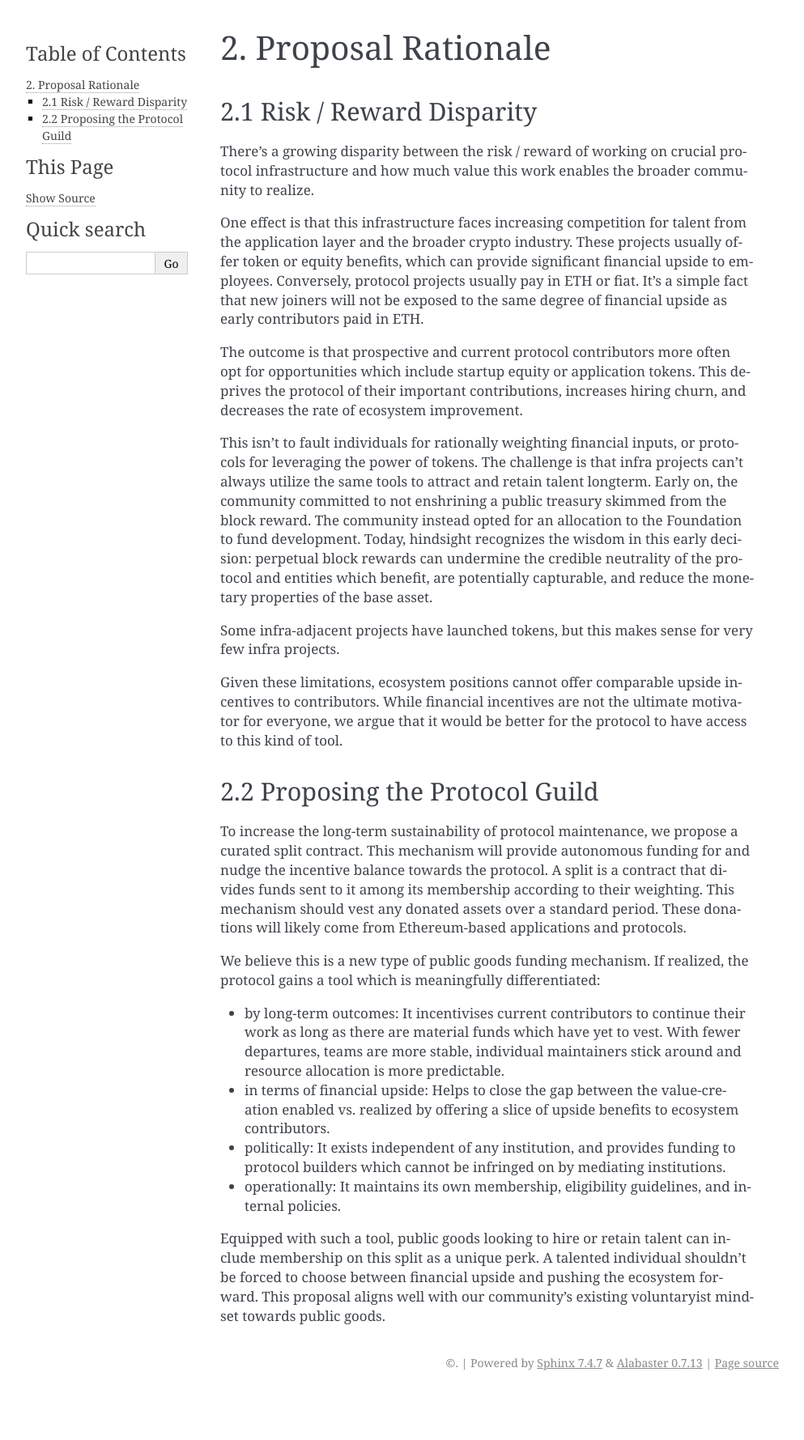
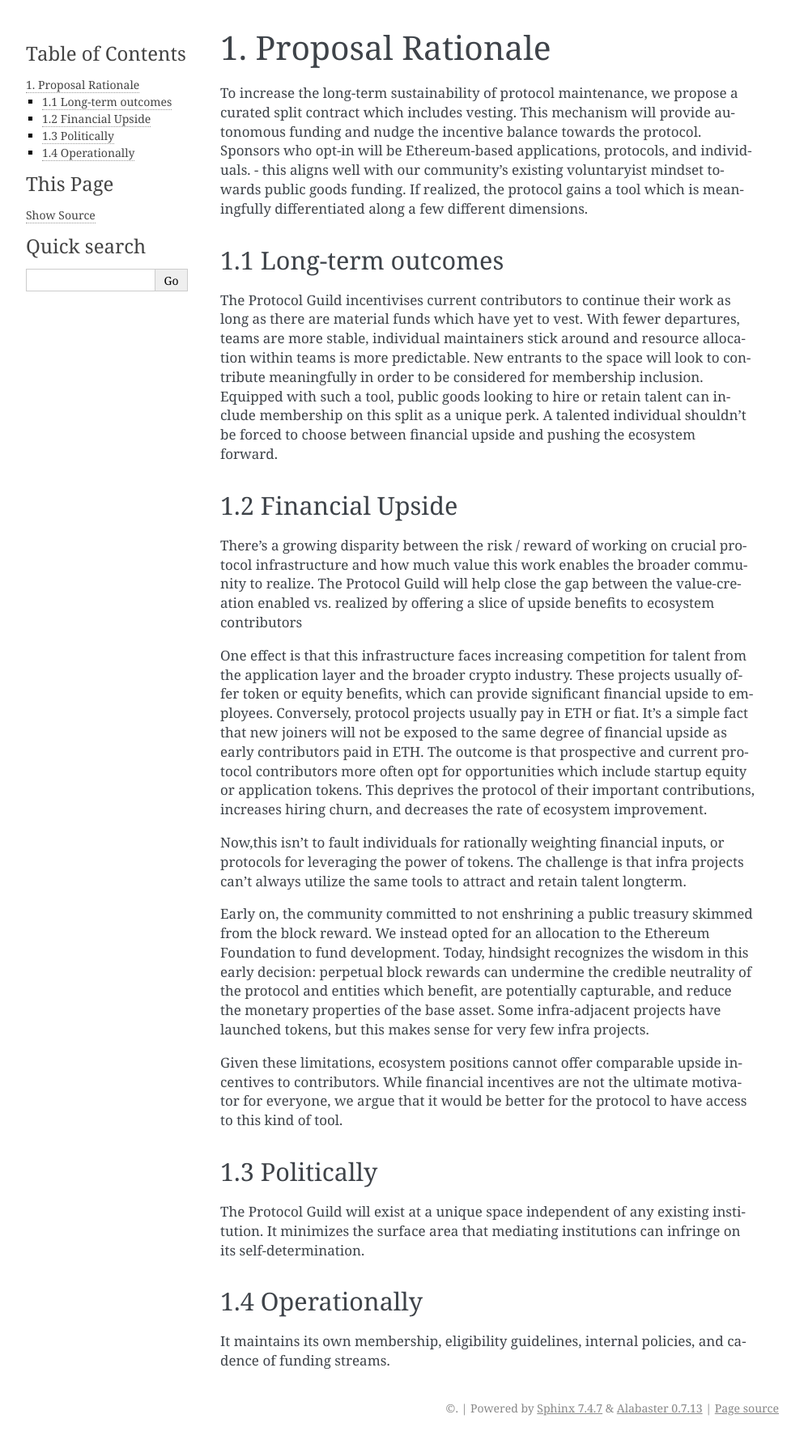
Before and after one commit to protocolguild/documentation, a Sphinx documentation site: the page built from docs/2-proposal-rationale.md, in a window 1280 px wide. Shown: the whole page at 81% size, without its empty margins (148-1141 px from the left). Built offline with Sphinx 7.4.7, drawn with Linux system fonts in a browser that asks for light colours; pages that are not in the unit, such as notebooks, are missing from menus; before the commit the page ends 1723 px from its top, so only the background shows below that.

Commit message:
Update 2-proposal-rationale.md

```diff
--- a/docs/2-proposal-rationale.md
+++ b/docs/2-proposal-rationale.md
@@ -1,28 +1,28 @@
-## 2. Proposal Rationale
+## 1. Proposal Rationale
 
-### 2.1 Risk / Reward Disparity
+To increase the long-term sustainability of protocol maintenance, we propose a curated split contract which includes vesting. This mechanism will provide autonomous funding and nudge the incentive balance towards the protocol. Sponsors who opt-in will be Ethereum-based applications, protocols, and individuals. - this aligns well with our community's existing voluntaryist mindset towards public goods funding. If realized, the protocol gains a tool which is meaningfully differentiated along a few different dimensions.
+
+### 1.1 Long-term outcomes
+
+The Protocol Guild incentivises current contributors to continue their work as long as there are material funds which have yet to vest. With fewer departures, teams are more stable, individual maintainers stick around and resource allocation within teams is more predictable. New entrants to the space will look to contribute meaningfully in order to be considered for membership inclusion. Equipped with such a tool, public goods looking to hire or retain talent can include membership on this split as a unique perk. A talented individual shouldn't be forced to choose between financial upside and pushing the ecosystem forward.
+
+### 1.2 Financial Upside
 
 There's a growing disparity between the risk / reward of working on crucial protocol infrastructure and how much value this work enables the broader community to realize.
+The Protocol Guild will help close the gap between the value-creation enabled vs. realized by offering a slice of upside benefits to ecosystem contributors
 
-One effect is that this infrastructure faces increasing competition for talent from the application layer and the broader crypto industry. These projects usually offer token or equity benefits, which can provide significant financial upside to employees. Conversely, protocol projects usually pay in ETH or fiat. It's a simple fact that new joiners will not be exposed to the same degree of financial upside as early contributors paid in ETH.
+One effect is that this infrastructure faces increasing competition for talent from the application layer and the broader crypto industry. These projects usually offer token or equity benefits, which can provide significant financial upside to employees. Conversely, protocol projects usually pay in ETH or fiat. It's a simple fact that new joiners will not be exposed to the same degree of financial upside as early contributors paid in ETH. The outcome is that prospective and current protocol contributors more often opt for opportunities which include startup equity or application tokens. This deprives the protocol of their important contributions, increases hiring churn, and decreases the rate of ecosystem improvement.
 
-The outcome is that prospective and current protocol contributors more often opt for opportunities which include startup equity or application tokens. This deprives the protocol of their important contributions, increases hiring churn, and decreases the rate of ecosystem improvement.
+Now,this isn't to fault individuals for rationally weighting financial inputs, or protocols for leveraging the power of tokens. The challenge is that infra projects can't always utilize the same tools to attract and retain talent longterm.
 
-This isn't to fault individuals for rationally weighting financial inputs, or protocols for leveraging the power of tokens. The challenge is that infra projects can't always utilize the same tools to attract and retain talent longterm. Early on, the community committed to not enshrining a public treasury skimmed from the block reward. The community instead opted for an allocation to the Foundation to fund development. Today, hindsight recognizes the wisdom in this early decision: perpetual block rewards can undermine the credible neutrality of the protocol and entities which benefit, are potentially capturable, and reduce the monetary properties of the base asset.
-
-Some infra-adjacent projects have launched tokens, but this makes sense for very few infra projects.
+Early on, the community committed to not enshrining a public treasury skimmed from the block reward. We instead opted for an allocation to the Ethereum Foundation to fund development. Today, hindsight recognizes the wisdom in this early decision: perpetual block rewards can undermine the credible neutrality of the protocol and entities which benefit, are potentially capturable, and reduce the monetary properties of the base asset. Some infra-adjacent projects have launched tokens, but this makes sense for very few infra projects.
 
 Given these limitations, ecosystem positions cannot offer comparable upside incentives to contributors. While financial incentives are not the ultimate motivator for everyone, we argue that it would be better for the protocol to have access to this kind of tool.
 
-### 2.2 Proposing the Protocol Guild
+### 1.3 Politically
 
-To increase the long-term sustainability of protocol maintenance, we propose a curated split contract. This mechanism will provide autonomous funding for and nudge the incentive balance towards the protocol. A split is a contract that divides funds sent to it among its membership according to their weighting. This mechanism should vest any donated assets over a standard period. These donations will likely come from Ethereum-based applications and protocols.
+The Protocol Guild will exist at a unique space independent of any existing institution. It minimizes the surface area that mediating institutions can infringe on its self-determination.
 
-We believe this is a new type of public goods funding mechanism. If realized, the protocol gains a tool which is meaningfully differentiated:
+### 1.4 Operationally
 
-- by long-term outcomes: It incentivises current contributors to continue their work as long as there are material funds which have yet to vest. With fewer departures, teams are more stable, individual maintainers stick around and resource allocation is more predictable.
-- in terms of financial upside: Helps to close the gap between the value-creation enabled vs. realized by offering a slice of upside benefits to ecosystem contributors.
-- politically: It exists independent of any institution, and provides funding to protocol builders which cannot be infringed on by mediating institutions.
-- operationally: It maintains its own membership, eligibility guidelines, and internal policies.
-
-Equipped with such a tool, public goods looking to hire or retain talent can include membership on this split as a unique perk. A talented individual shouldn't be forced to choose between financial upside and pushing the ecosystem forward. This proposal aligns well with our community's existing voluntaryist mindset towards public goods.
+It maintains its own membership, eligibility guidelines, internal policies, and cadence of funding streams.
```
